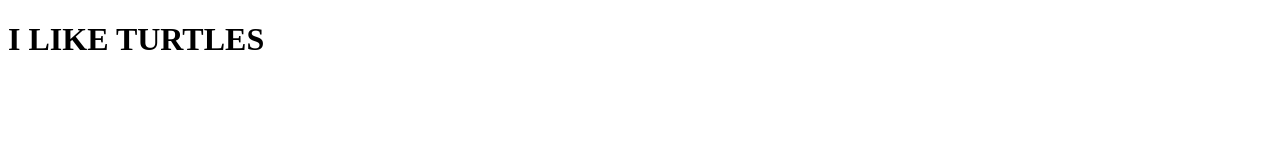
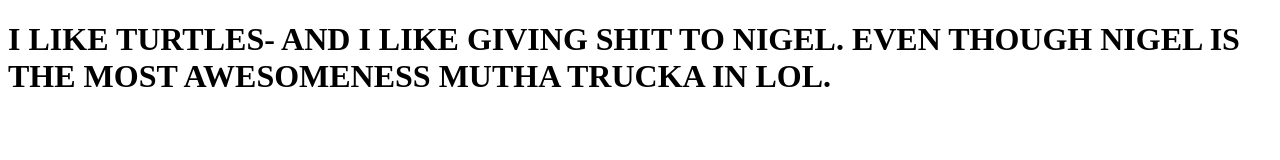
Before and after one commit to bearssaywot/nigel-sucks, a plain HTML site: page index.html in a window 1280 px wide. Drawn offline with Linux system fonts and the light colour scheme.

Commit message:
Update index.html

```diff
--- a/index.html
+++ b/index.html
@@ -5,6 +5,6 @@
     <title>Practice Repo</title>
 </head>
 <body>
-<h1>I LIKE TURTLES</h1>
+<h1>I LIKE TURTLES- AND I LIKE GIVING SHIT TO NIGEL. EVEN THOUGH NIGEL IS THE MOST AWESOMENESS MUTHA TRUCKA IN LOL.</h1>
 </body>
 </html>
```
